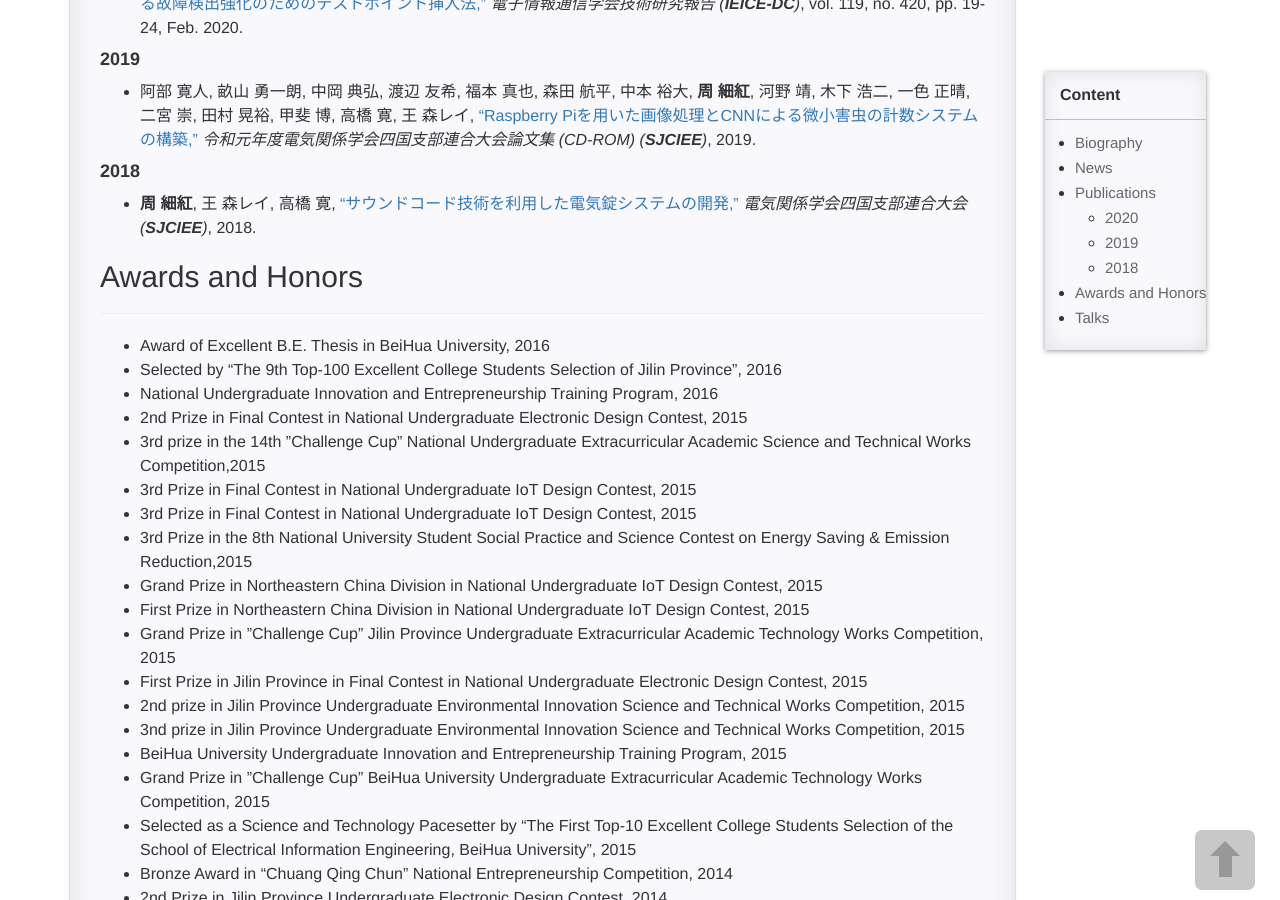
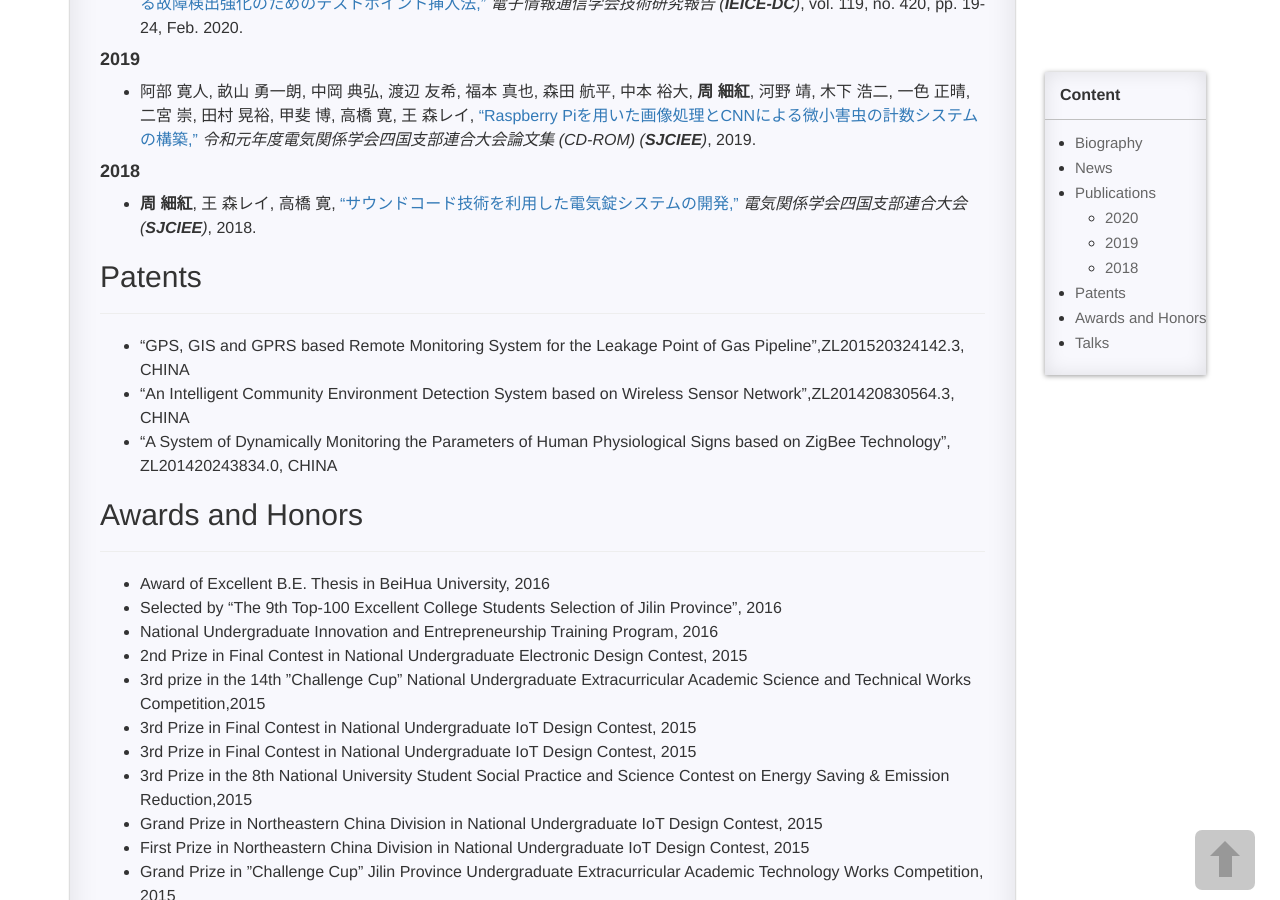
Before and after one commit to XihongZhou/xihongzhou.github.io, a Jekyll site: the page built from pages/1_homepage.md, in a window 1280 px wide and 900 px high, scrolled down 1133 px. Built offline with Jekyll 4.4.1, drawn with Linux system fonts in a browser that asks for light colours; comment, search, counter and statistics services are not loaded.

Commit message:
Update 1_homepage.md

```diff
--- a/pages/1_homepage.md
+++ b/pages/1_homepage.md
@@ -72,6 +72,14 @@
 
 - **周 細紅**, 王 森レイ, 高橋 寛, ["サウンドコード技術を利用した電気錠システムの開発,"](https://xihongzhou.github.io/papers/Conferences/Japan/2018_SJCIEE_zhou.pdf) *電気関係学会四国支部連合大会 (**SJCIEE**)*, 2018.
 
+## Patents
+
+---
+
+- “GPS, GIS and GPRS based Remote Monitoring System for the Leakage Point of Gas Pipeline”,ZL201520324142.3, CHINA
+- “An Intelligent Community Environment Detection System based on Wireless Sensor Network”,ZL201420830564.3, CHINA
+- “A System of Dynamically Monitoring the Parameters of Human Physiological Signs based on ZigBee Technology”, ZL201420243834.0, CHINA
+
 ## Awards and Honors
 
 ---
```
